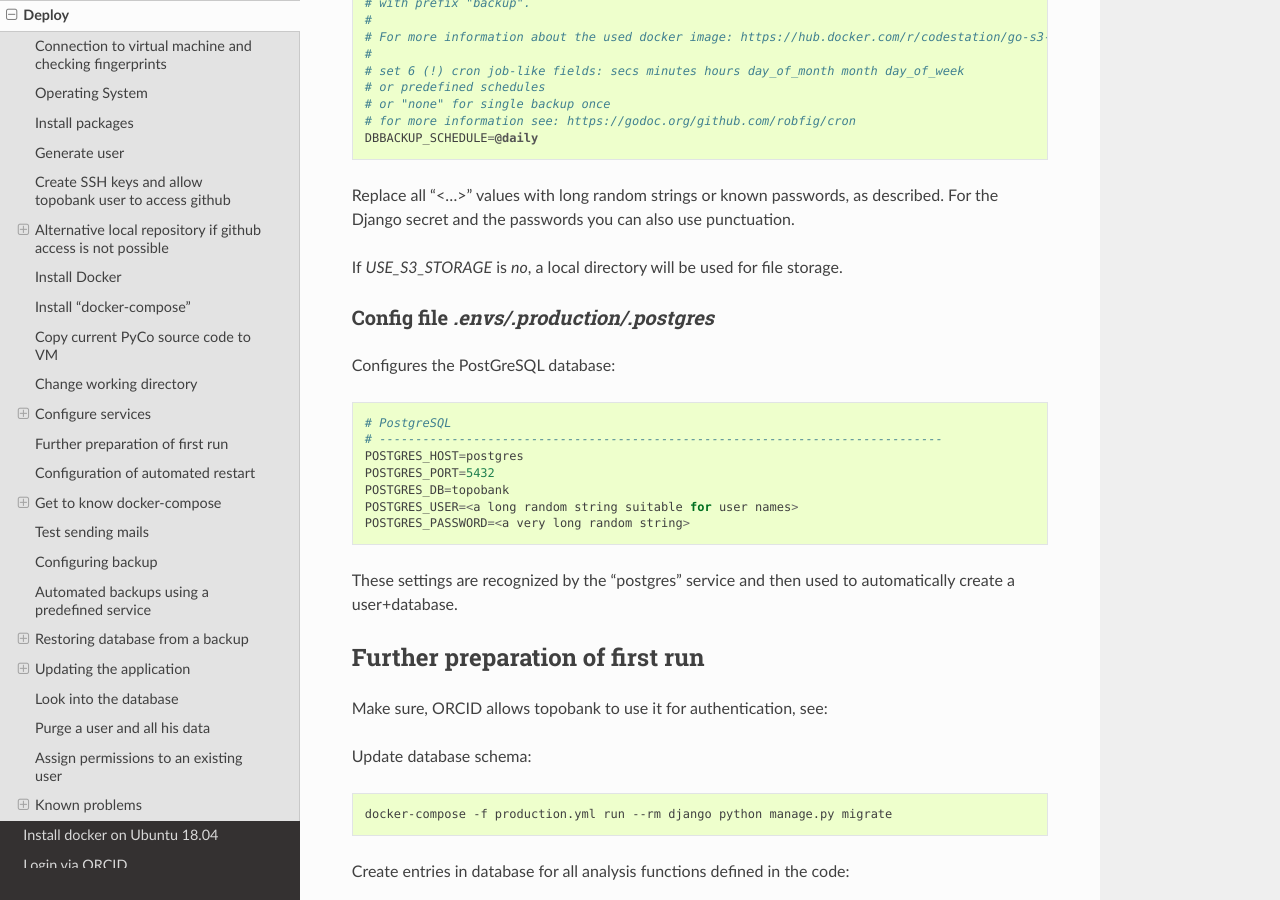
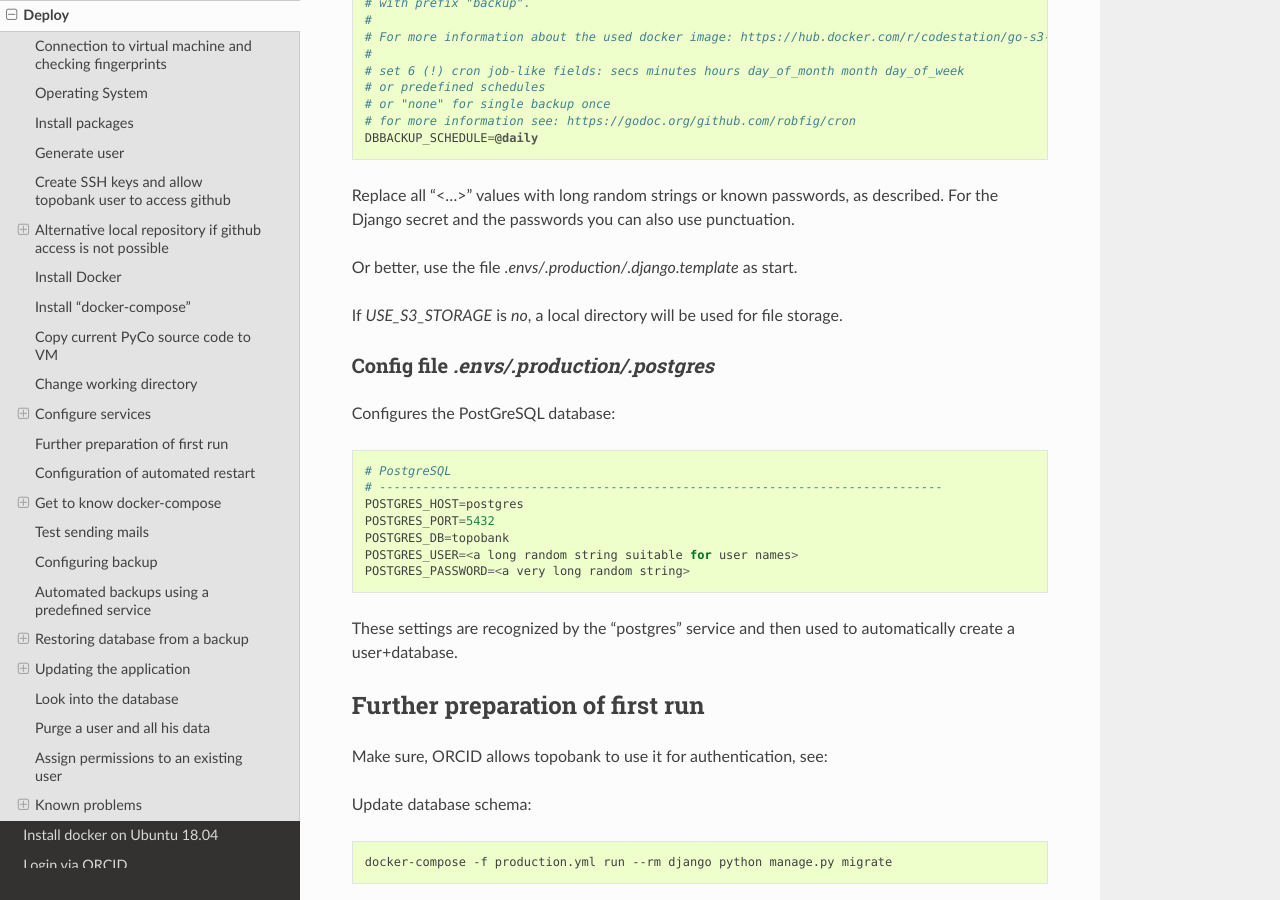
Before and after one commit to ContactEngineering/topobank, a Sphinx documentation site: the page built from docs/deploy.rst, in a window 1280 px wide and 900 px high, scrolled down 8174 px. Built offline with Sphinx 7.4.7 and the Read the Docs theme 2.0.0, drawn with Linux system fonts in a browser that asks for light colours; some of the changed lines change nothing that is shown.

Commit message:
DOC: Changed allowed hosts to new URL in template for Django config.

```diff
--- a/docs/deploy.rst
+++ b/docs/deploy.rst
@@ -367,7 +367,7 @@
     DJANGO_SETTINGS_MODULE=config.settings.production
     DJANGO_SECRET_KEY=<put in here your secret key>
     DJANGO_ADMIN_URL=<put here some random string>
-    DJANGO_ALLOWED_HOSTS=topobank.contact.engineering
+    DJANGO_ALLOWED_HOSTS=contact.engineering
 
     # Security
     # ------------------------------------------------------------------------------
@@ -434,6 +434,8 @@
 
 Replace all "<...>" values with long random strings or known passwords, as described.
 For the Django secret and the passwords you can also use punctuation.
+
+Or better, use the file `.envs/.production/.django.template` as start.
 
 If `USE_S3_STORAGE` is `no`, a local directory will be used for file storage.
 
```
